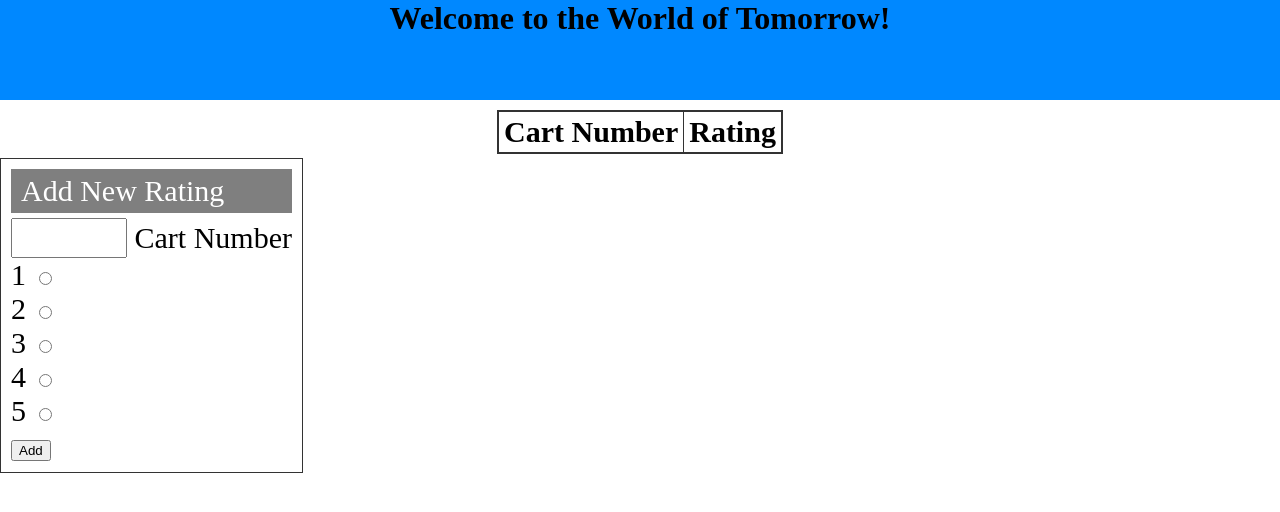
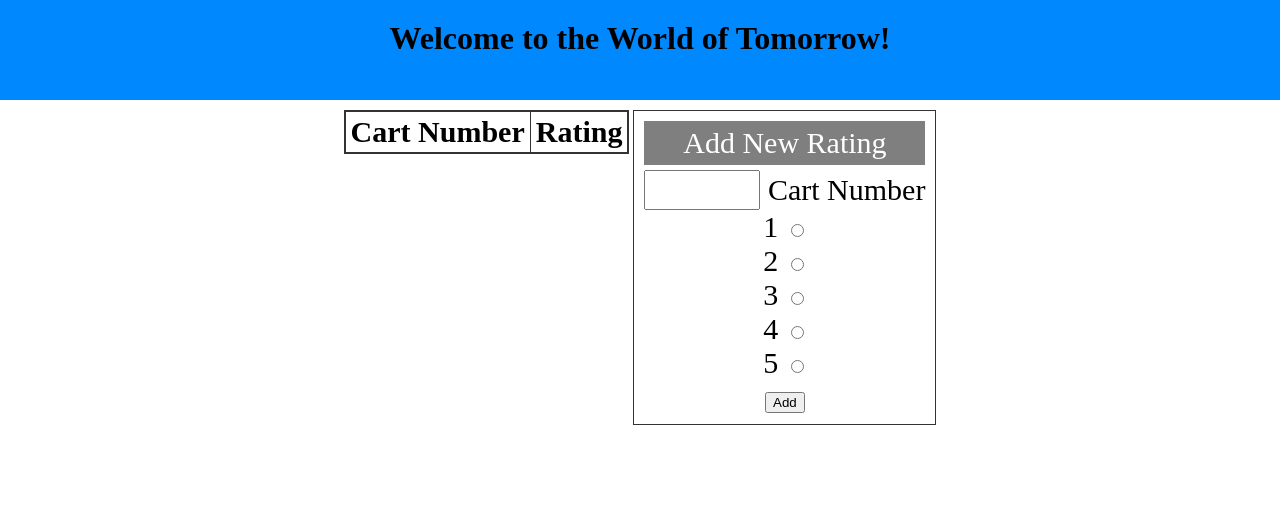
Before and after one commit to dslaugh/dslaugh.github.io, a website built with webpack: page index.html in a window 1280 px wide. Built offline with nearby package versions, Linux system fonts and the light colour scheme.

Commit message:
more styling

```diff
--- a/css/styles.css
+++ b/css/styles.css
@@ -10,6 +10,7 @@ html, body {
 .main-header h1 {
     margin: 0;
     text-align: center;
+    padding: 20px 0;
 }
 .ratings-table {
     border: 1px solid #333;
--- a/index.html
+++ b/index.html
@@ -22,8 +22,6 @@
 
                 </tbody>
             </table>
-        </div>
-        <div>
             <div class="box">
                 <div class="add-rating-title">Add New Rating</div>
                 <input type="text" id="CartNumber" size="4" class="cart-number-input" />
--- a/js/entry.js
+++ b/js/entry.js
@@ -1,9 +1,6 @@
 // import {compose, curry, extend} from './Utils';
 import CustomEvents from './CustomEvents';
 import LocStore from './LocStore';
-
-
-
 
 var Model = {
     events: CustomEvents(),
@@ -39,7 +36,7 @@ var View = {
             b.score = parseInt(b.score, 10);
             return b.score - a.score;
         });
-// console.log(sortedRatings);
+
         View.ratingsList.innerHTML = sortedRatings.reduce((prevVal, currVal) => {
             return prevVal + '<tr><td>' + currVal.number + '</td><td>' + currVal.score + '</td></tr>';
         }, '');
```
